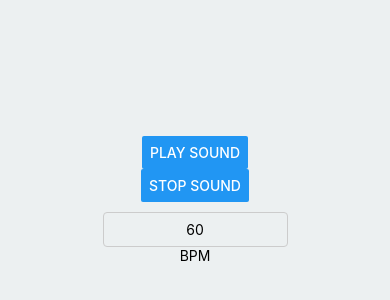
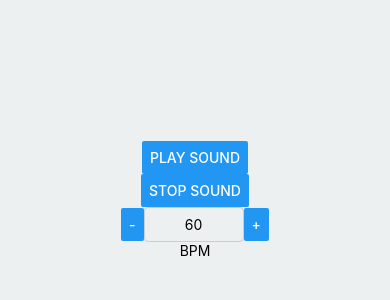
Before and after one commit to yoshi22/mobileDev, a React Native app: screen / in a window 390 px wide. Shown: the part 222-522 px from the top of the page. Built offline with nearby package versions, Linux system fonts and the light colour scheme.

Commit message:
added + & - buttons and made BPM to be changed automatically when the value is changed

```diff
--- a/App.js
+++ b/App.js
@@ -51,6 +51,11 @@ export default function App() {
     const newInterval = parseInt(text);
     if (!isNaN(newInterval)) {
       setIntervalDuration(newInterval);
+      // インターバルの更新時に再生間隔を更新する
+      if (intervalId) {
+        clearInterval(intervalId);
+        playSound();
+      }
     }
   };
 
@@ -61,11 +66,39 @@ export default function App() {
     }
   };
 
+  const increaseBPM = () => {
+    const newBPM = intervalDuration + 1;
+    // BPM を 300 以上にしないよう制限する
+    if (newBPM <= 300) {
+      setIntervalDuration(newBPM);
+      // BPM を増加させた場合、再生間隔も更新する
+      if (intervalId) {
+        clearInterval(intervalId);
+        playSound();
+      }
+    }
+  };
+
+  const decreaseBPM = () => {
+    const newBPM = intervalDuration - 1;
+    // BPM を 1 以下にしないよう制限する
+    if (newBPM >= 1) {
+      setIntervalDuration(newBPM);
+      // BPM を減少させた場合、再生間隔も更新する
+      if (intervalId) {
+        clearInterval(intervalId);
+        playSound();
+      }
+    }
+  };
+
   return (
     <TouchableWithoutFeedback onPress={() => Keyboard.dismiss()}>
       <View style={styles.container}>
         <Button title="Play Sound" onPress={playSound} />
         <Button title="Stop Sound" onPress={stopSound} />
+        <View style={styles.inputContainer}>
+          <Button title="-" onPress={decreaseBPM} />
           <TextInput
             style={styles.input}
             value={intervalDuration.toString()}
@@ -73,6 +106,8 @@ export default function App() {
             keyboardType="numeric"
             onBlur={handleInputBlur}
           />
+          <Button title="+" onPress={increaseBPM} />
+        </View>
         <Text>BPM</Text>
       </View>
     </TouchableWithoutFeedback>
@@ -87,13 +122,16 @@ const styles = StyleSheet.create({
     backgroundColor: '#ecf0f1',
     padding: 10,
   },
+  inputContainer: {
+    flexDirection: 'row',
+    alignItems: 'center',
+  },
   input: {
     borderWidth: 1,
     borderColor: '#ccc',
     borderRadius: 4,
     padding: 8,
-    marginTop: 10,
-    width: '50%',
+    width: 100,
     textAlign: 'center',
   },
 });
```
Lines whose indentation alone changed are shown as unchanged.
